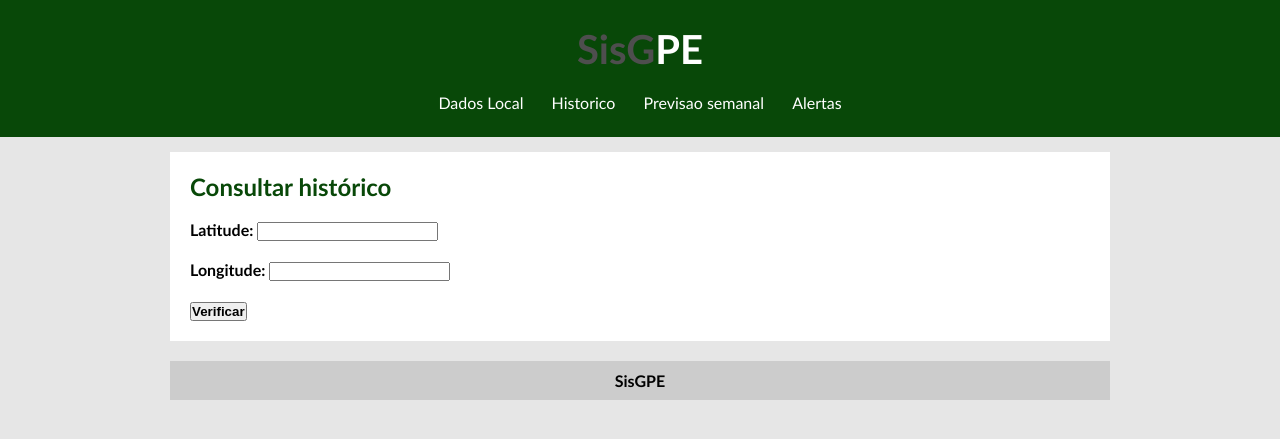
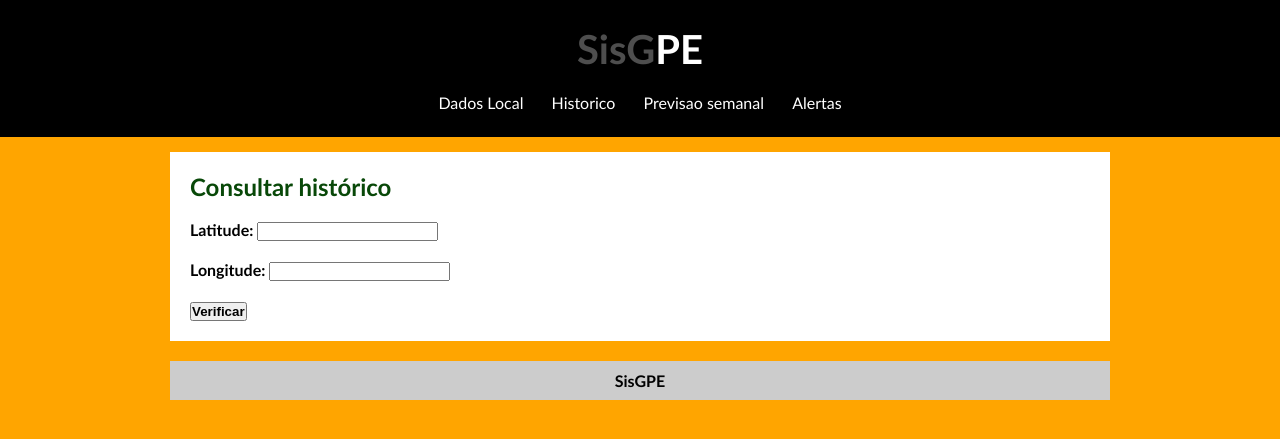
Before and after one commit to VladimirVieira/eolica-api, a Python web app: template src/main/resources/templates/historicoprevisao.html in a window 1280 px wide. Shown: the top 439 px of the page. Run offline with Jinja, Linux system fonts and the light colour scheme; the template is opened without the code that fills it, so the values that code supplies are empty.

Commit message:
Update estilo.css

```diff
--- a/src/main/resources/static/estilo.css
+++ b/src/main/resources/static/estilo.css
@@ -1,3 +1,4 @@
+
 /*Limpar formatações padrão*/
 * {
 	margin: 0;
@@ -7,14 +8,14 @@
 body {
 	font-size: 1em;
 	font-family: "Trebuchet MS", Helvetica, sans-serif;
-	background: #e6e6e6;
+	background: orange; /* <-- Alterado para laranja */
 }
 
 /*
 **** Layout ****
 */
 #area-cabecalho {
-	background-color: #084808;
+	background-color: #000000; /* <-- Alterado para preto */
 	padding: 15px;
 	text-align: center;
 }
@@ -34,13 +35,11 @@
 	float: left;
 }
 
-
-.postagem{
+.postagem {
 	padding: 20px;
 	margin-bottom: 20px;
 	background: white;
 }
-
 
 #rodape {
 	clear: both;
@@ -93,6 +92,6 @@
 	padding: 5px;
 }
 
-.branco{
+.branco {
 	color: white;
 }
```
